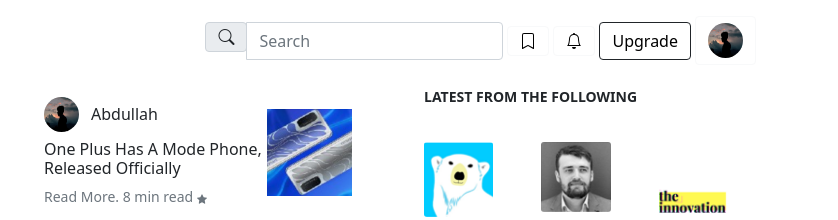
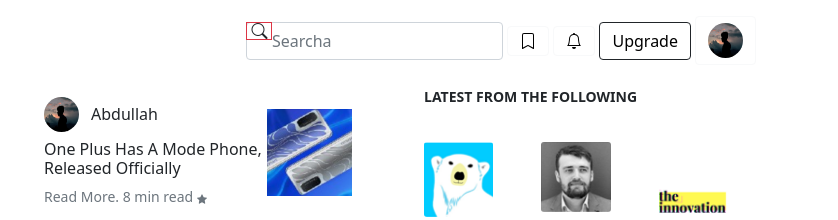
Before and after one commit to abdullah098/Medium-Web-Task, a plain HTML site: page index.html in a window 1280 px wide. Shown: the top 220 px of the page, 442-1280 px from the left. Drawn offline with nearby package versions, Linux system fonts and the light colour scheme.

Commit message:
Search desktop update

```diff
--- a/index.html
+++ b/index.html
@@ -22,16 +22,11 @@
                     <div class="d-flex col-8 align-items-center justify-content-end">
 
                         <!-- search input -->
-                        <div class="form-outline">
-                            <div class="input-group">
-                                <div class="input-group-prepend">
-                                    <span class="input-group-text">
-                                        <i class="bi bi-search"></i>
-                                    </span>
-                                </div>
-                                <input type="search" id="form1" class="form-control" placeholder="Search"
-                                aria-label="Search" />
-                            </div>
+                        <div>
+                            <span class="position-absolute d-block z-2 text-center fa fa-search border border-danger">
+                                <i class="bi bi-search m-1"></i>
+                            </span>
+                            <input type="text" class="form-control" placeholder="   Searcha">
                         </div>
 
                         <!-- bookmark svg -->
```
